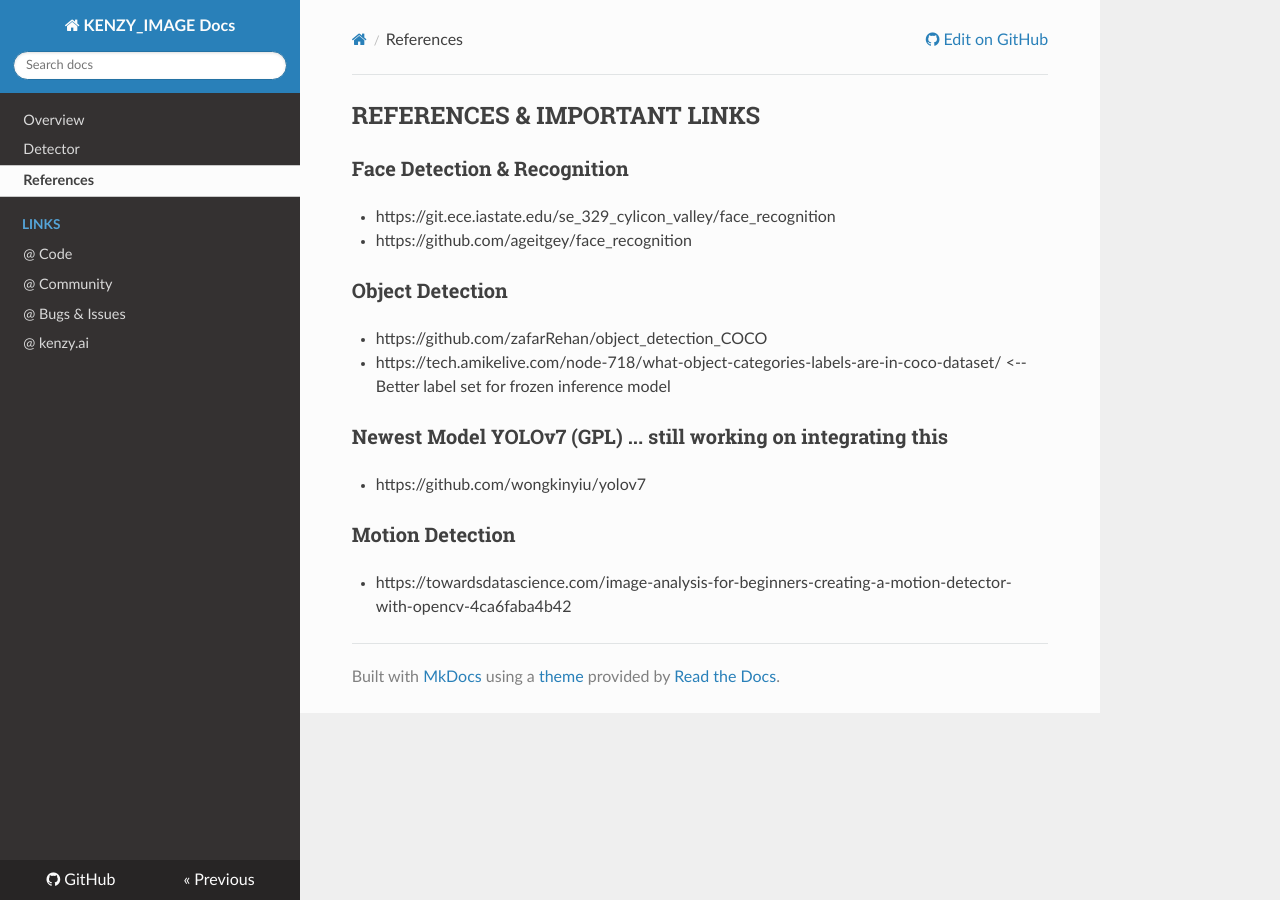
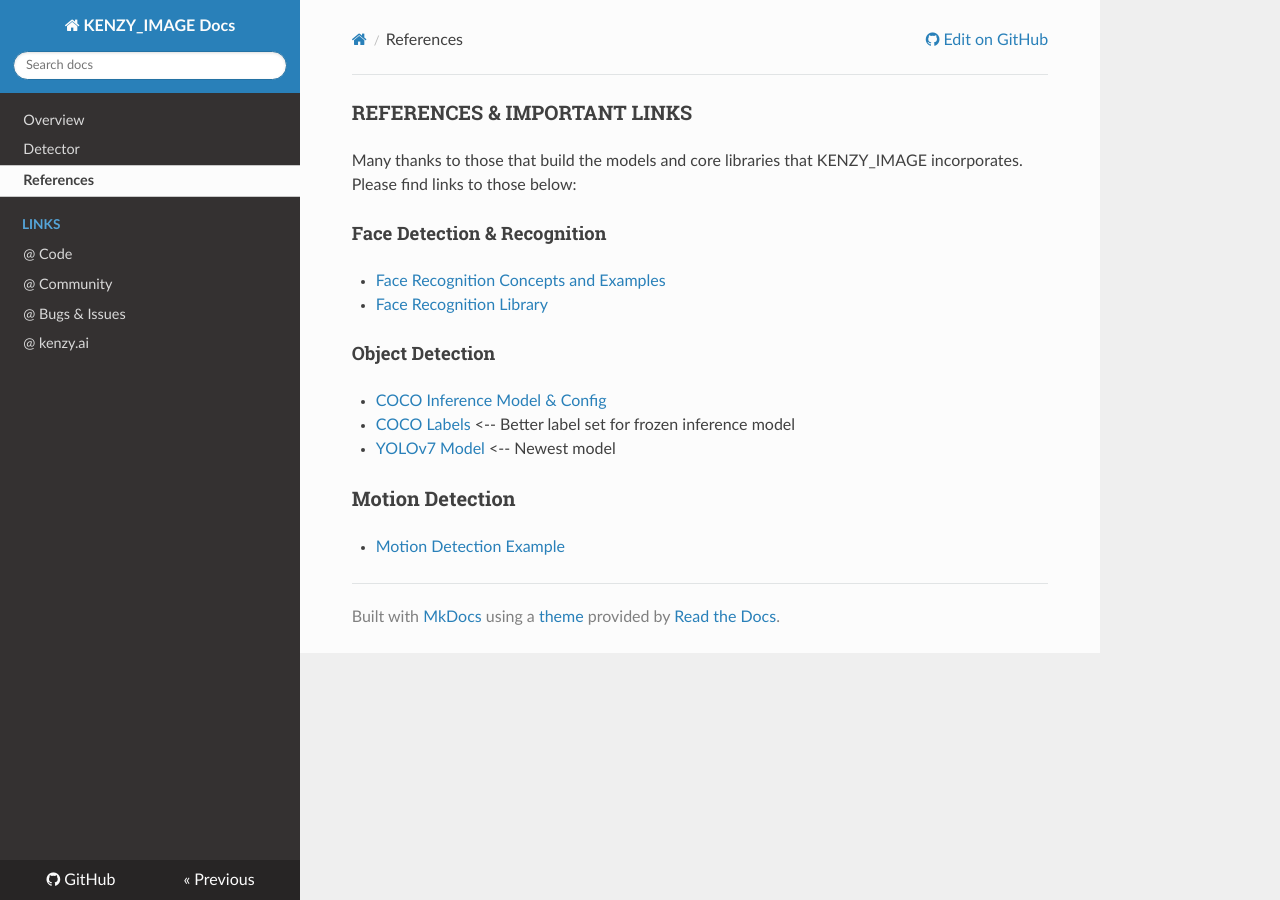
Before and after one commit to lnxusr1/kenzy_image, an MkDocs documentation site: the page built from docs/references.md, in a window 1280 px wide. Built offline with MkDocs 1.6.1, drawn with Linux system fonts in a browser that asks for light colours; nearby versions of some CDN libraries.

```diff
--- a/docs/references.md
+++ b/docs/references.md
@@ -1,19 +1,18 @@
-## REFERENCES & IMPORTANT LINKS
+### REFERENCES & IMPORTANT LINKS
 
-### Face Detection & Recognition
+Many thanks to those that build the models and core libraries that KENZY_IMAGE incorporates.  Please find links to those below:
 
-- https://git.ece.iastate.edu/se_329_cylicon_valley/face_recognition
-- https://github.com/ageitgey/face_recognition
+#### Face Detection & Recognition
 
-### Object Detection
+- [Face Recognition Concepts and Examples](https://git.ece.iastate.edu/se_329_cylicon_valley/face_recognition)
+- [Face Recognition Library](https://github.com/ageitgey/face_recognition)
 
-- https://github.com/zafarRehan/object_detection_COCO
-- https://tech.amikelive.com/node-718/what-object-categories-labels-are-in-coco-dataset/ <-- Better label set for frozen inference model
+#### Object Detection
 
-### Newest Model YOLOv7 (GPL) ... still working on integrating this
-
-- https://github.com/wongkinyiu/yolov7
+- [COCO Inference Model &amp; Config](https://github.com/zafarRehan/object_detection_COCO)
+- [COCO Labels](https://tech.amikelive.com/node-718/what-object-categories-labels-are-in-coco-dataset/) <-- Better label set for frozen inference model
+- [YOLOv7 Model](https://github.com/wongkinyiu/yolov7) <-- Newest model
 
 ### Motion Detection
 
-- https://towardsdatascience.com/image-analysis-for-beginners-creating-a-motion-detector-with-opencv-4ca6faba4b42
+- [Motion Detection Example](https://towardsdatascience.com/image-analysis-for-beginners-creating-a-motion-detector-with-opencv-4ca6faba4b42)
--- a/requirements.txt
+++ b/requirements.txt
@@ -1,3 +1,3 @@
 face_recognition
-opencv-python
+opencv-contrib-python
 numpy
--- a/setup.cfg
+++ b/setup.cfg
@@ -42,7 +42,7 @@ setup_requires =
 install_requires =
     numpy
     face_recognition
-    opencv-python
+    opencv-contrib-python
 
 packages = find:
 package_dir=
```
Also changed, not shown: CHANGELOG.md (+1 -0 lines), README.md (+3 -3 lines), docs/index.md (+0 -20 lines).
